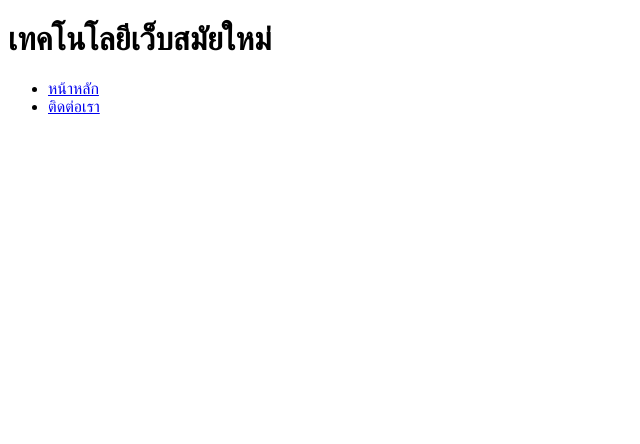
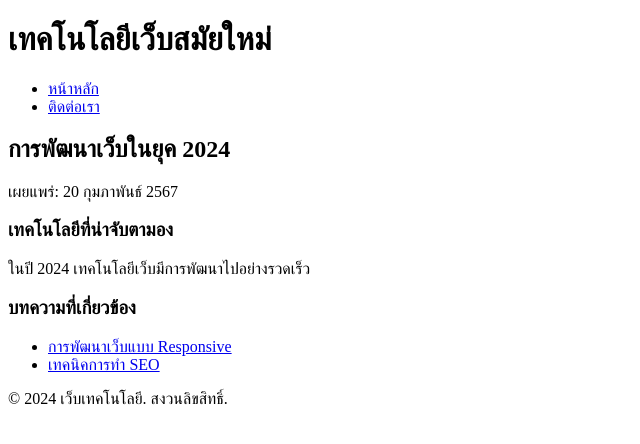
Before and after one commit to 66160250/web-semantic-lab, a plain HTML site: page index.html in a window 1280 px wide. Shown: the whole page, without its empty margins (0-640 px from the left). Drawn offline with Linux system fonts and the light colour scheme.

```diff
--- a/index.html
+++ b/index.html
@@ -16,5 +16,29 @@
                 </ul>
             </nav>
         </header>
+        <main role="main">
+            <article>
+                <header>
+                    <h2>การพัฒนาเว็บในยุค 2024</h2>
+                    <p>เผยแพร่: <time datetime="2024-02-20">20 กุมภาพันธ์ 2567</time></p>
+                </header>
+
+                <section>
+                    <h3>เทคโนโลยีที่น่าจับตามอง</h3>
+                    <p>ในปี 2024 เทคโนโลยีเว็บมีการพัฒนาไปอย่างรวดเร็ว</p>
+                </section>
+            </article>
+        </main>
+        <aside role="complementary">
+            <h3>บทความที่เกี่ยวข้อง</h3>
+            <ul>
+                <li><a href="#">การพัฒนาเว็บแบบ Responsive</a></li>
+                <li><a href="#">เทคนิคการทํา SEO</a></li>
+            </ul>
+        </aside>
+
+        <footer role="contentinfo">
+            <p>&copy; 2024 เว็บเทคโนโลยี. สงวนลิขสิทธิ์.</p>
+        </footer>
     </body>
     </html>
```
Also changed, not shown: contact.html (+23 -1 lines).
